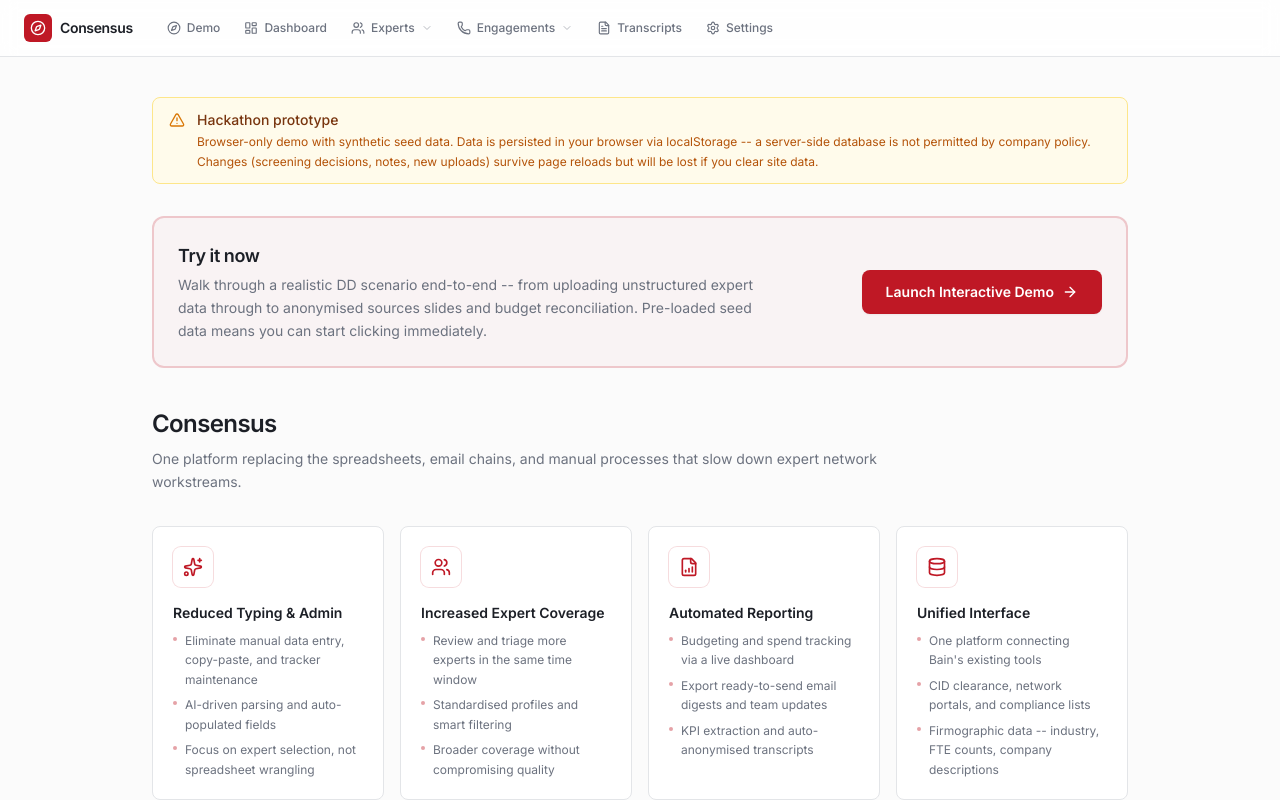
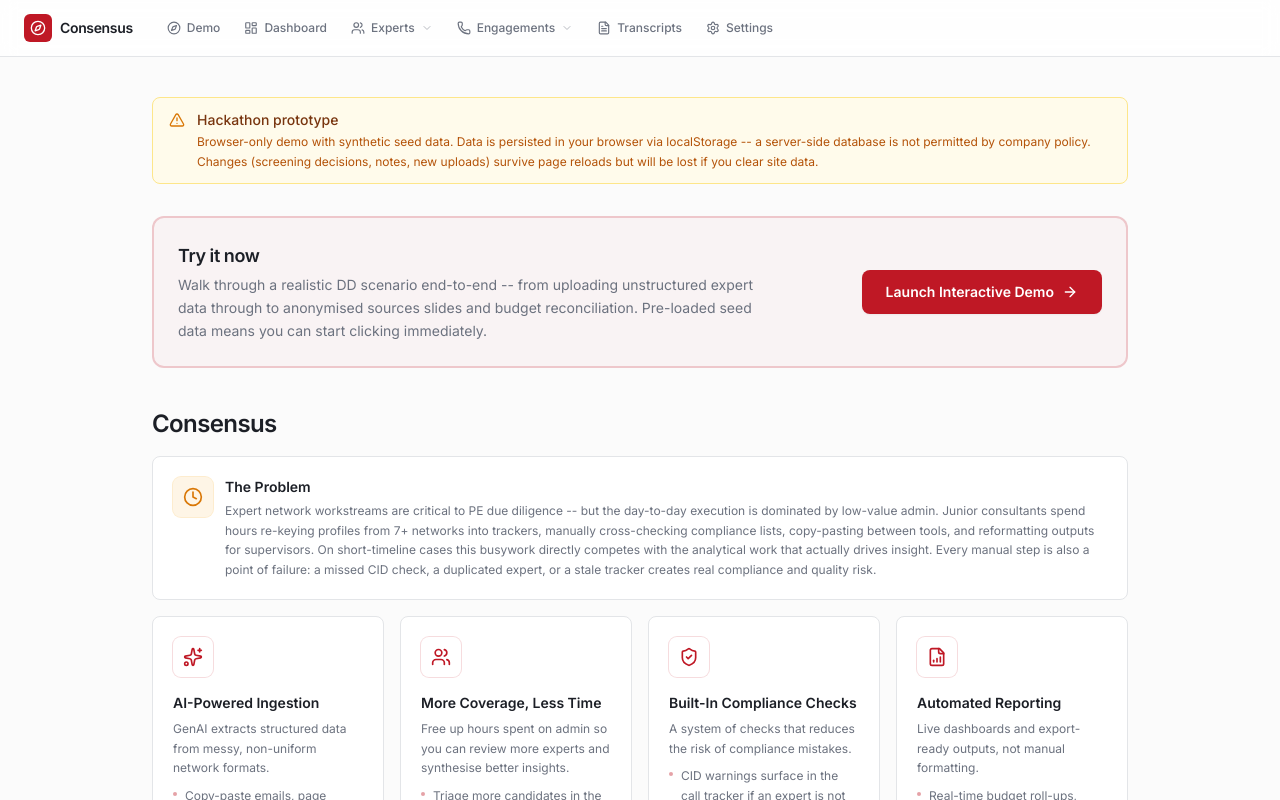
Before and after one commit to jh-hartley/expert_network_tool_mvp, a Next.js app: page / in a window 1280 px wide. Shown: the top 800 px of the page. Built offline with nearby package versions, Linux system fonts and the light colour scheme.

Commit message:
feat: update hero section with problem statement and benefits
Revise hero section to highlight problem and introduce key benefits.

```diff
--- a/app/page.tsx
+++ b/app/page.tsx
@@ -16,6 +16,7 @@ import {
   FileBarChart,
   Search as SearchIcon,
   Database,
+  Clock,
 } from "lucide-react"
 
 /* ------------------------------------------------------------------ */
@@ -255,61 +256,116 @@ export default function OverviewPage() {
         <h1 className="text-2xl font-semibold tracking-tight text-foreground text-balance">
           Consensus
         </h1>
-        <p className="mt-2 max-w-3xl text-sm leading-relaxed text-muted-foreground">
-          One platform replacing the spreadsheets, email chains, and manual
-          processes that slow down expert network workstreams.
-        </p>
 
-        <div className="mt-8 grid gap-4 sm:grid-cols-2 lg:grid-cols-4">
-          {/* 1 -- Reduced Admin */}
+        {/* Problem statement */}
+        <div className="mt-4 rounded-lg border border-border bg-card p-5">
+          <div className="flex items-start gap-3">
+            <div className="flex h-10 w-10 shrink-0 items-center justify-center rounded-lg bg-amber-500/10 ring-1 ring-amber-500/20">
+              <Clock className="h-5 w-5 text-amber-600" />
+            </div>
+            <div>
+              <h2 className="text-sm font-semibold text-foreground">
+                The Problem
+              </h2>
+              <p className="mt-1 text-xs leading-relaxed text-muted-foreground">
+                Expert network workstreams are critical to PE due diligence -- but the
+                day-to-day execution is dominated by low-value admin. Junior consultants
+                spend hours re-keying profiles from 7+ networks into trackers, manually
+                cross-checking compliance lists, copy-pasting between tools, and
+                reformatting outputs for supervisors. On short-timeline cases this
+                busywork directly competes with the analytical work that actually drives
+                insight. Every manual step is also a point of failure: a missed CID check,
+                a duplicated expert, or a stale tracker creates real compliance and
+                quality risk.
+              </p>
+            </div>
+          </div>
+        </div>
+
+        {/* Four benefit boxes */}
+        <div className="mt-4 grid gap-4 sm:grid-cols-2 lg:grid-cols-4">
+          {/* 1 -- AI Ingestion */}
           <div className="group relative overflow-hidden rounded-lg border border-border bg-card p-5 transition-colors hover:border-primary/20 hover:bg-primary/[0.02]">
             <div className="flex h-10 w-10 items-center justify-center rounded-lg bg-primary/8 ring-1 ring-primary/15">
               <Sparkles className="h-5 w-5 text-primary" />
             </div>
             <h3 className="mt-4 text-sm font-semibold text-foreground">
-              Reduced Typing & Admin
+              AI-Powered Ingestion
             </h3>
+            <p className="mt-1.5 text-xs leading-relaxed text-muted-foreground">
+              GenAI extracts structured data from messy, non-uniform network formats.
+            </p>
             <ul className="mt-2 flex flex-col gap-1.5">
               <li className="flex items-start gap-2 text-xs leading-relaxed text-muted-foreground">
                 <span className="mt-1.5 block h-1 w-1 shrink-0 rounded-full bg-primary/40" />
-                Eliminate manual data entry, copy-paste, and tracker maintenance
+                Copy-paste emails, page grabs, or CSVs from any network into the upload portal
               </li>
               <li className="flex items-start gap-2 text-xs leading-relaxed text-muted-foreground">
                 <span className="mt-1.5 block h-1 w-1 shrink-0 rounded-full bg-primary/40" />
-                AI-driven parsing and auto-populated fields
+                All structuring, deduplication, and collation is handled automatically
               </li>
               <li className="flex items-start gap-2 text-xs leading-relaxed text-muted-foreground">
                 <span className="mt-1.5 block h-1 w-1 shrink-0 rounded-full bg-primary/40" />
-                Focus on expert selection, not spreadsheet wrangling
+                Unified schema across 7+ networks -- no more re-keying into trackers
               </li>
             </ul>
           </div>
 
-          {/* 2 -- Increased Coverage */}
+          {/* 2 -- More Coverage, Less Time */}
           <div className="group relative overflow-hidden rounded-lg border border-border bg-card p-5 transition-colors hover:border-primary/20 hover:bg-primary/[0.02]">
             <div className="flex h-10 w-10 items-center justify-center rounded-lg bg-primary/8 ring-1 ring-primary/15">
               <Users className="h-5 w-5 text-primary" />
             </div>
             <h3 className="mt-4 text-sm font-semibold text-foreground">
-              Increased Expert Coverage
+              More Coverage, Less Time
             </h3>
+            <p className="mt-1.5 text-xs leading-relaxed text-muted-foreground">
+              Free up hours spent on admin so you can review more experts and synthesise better insights.
+            </p>
             <ul className="mt-2 flex flex-col gap-1.5">
               <li className="flex items-start gap-2 text-xs leading-relaxed text-muted-foreground">
                 <span className="mt-1.5 block h-1 w-1 shrink-0 rounded-full bg-primary/40" />
-                Review and triage more experts in the same time window
+                Triage more candidates in the same time window
               </li>
               <li className="flex items-start gap-2 text-xs leading-relaxed text-muted-foreground">
                 <span className="mt-1.5 block h-1 w-1 shrink-0 rounded-full bg-primary/40" />
-                Standardised profiles and smart filtering
+                Standardised profiles and smart filtering across all networks
               </li>
               <li className="flex items-start gap-2 text-xs leading-relaxed text-muted-foreground">
                 <span className="mt-1.5 block h-1 w-1 shrink-0 rounded-full bg-primary/40" />
-                Broader coverage without compromising quality
+                Time back goes to profile review and insight synthesis, not data entry
               </li>
             </ul>
           </div>
 
-          {/* 3 -- Automated Outputs */}
+          {/* 3 -- Compliance Safety Net */}
+          <div className="group relative overflow-hidden rounded-lg border border-border bg-card p-5 transition-colors hover:border-primary/20 hover:bg-primary/[0.02]">
+            <div className="flex h-10 w-10 items-center justify-center rounded-lg bg-primary/8 ring-1 ring-primary/15">
+              <ShieldCheck className="h-5 w-5 text-primary" />
+            </div>
+            <h3 className="mt-4 text-sm font-semibold text-foreground">
+              Built-In Compliance Checks
+            </h3>
+            <p className="mt-1.5 text-xs leading-relaxed text-muted-foreground">
+              A system of checks that reduces the risk of compliance mistakes.
+            </p>
+            <ul className="mt-2 flex flex-col gap-1.5">
+              <li className="flex items-start gap-2 text-xs leading-relaxed text-muted-foreground">
+                <span className="mt-1.5 block h-1 w-1 shrink-0 rounded-full bg-primary/40" />
+                CID warnings surface in the call tracker if an expert is not cleared
+              </li>
+              <li className="flex items-start gap-2 text-xs leading-relaxed text-muted-foreground">
+                <span className="mt-1.5 block h-1 w-1 shrink-0 rounded-full bg-primary/40" />
+                Automatic cross-checks against do-not-contact and client advisor lists
+              </li>
+              <li className="flex items-start gap-2 text-xs leading-relaxed text-muted-foreground">
+                <span className="mt-1.5 block h-1 w-1 shrink-0 rounded-full bg-primary/40" />
+                Audit trail for every clearance decision -- nothing lost in email threads
+              </li>
+            </ul>
+          </div>
+
+          {/* 4 -- Automated Outputs */}
           <div className="group relative overflow-hidden rounded-lg border border-border bg-card p-5 transition-colors hover:border-primary/20 hover:bg-primary/[0.02]">
             <div className="flex h-10 w-10 items-center justify-center rounded-lg bg-primary/8 ring-1 ring-primary/15">
               <FileBarChart className="h-5 w-5 text-primary" />
@@ -317,42 +373,21 @@ export default function OverviewPage() {
             <h3 className="mt-4 text-sm font-semibold text-foreground">
               Automated Reporting
             </h3>
+            <p className="mt-1.5 text-xs leading-relaxed text-muted-foreground">
+              Live dashboards and export-ready outputs, not manual formatting.
+            </p>
             <ul className="mt-2 flex flex-col gap-1.5">
               <li className="flex items-start gap-2 text-xs leading-relaxed text-muted-foreground">
                 <span className="mt-1.5 block h-1 w-1 shrink-0 rounded-full bg-primary/40" />
-                Budgeting and spend tracking via a live dashboard
+                Real-time budget roll-ups, spend tracking, and forecast
               </li>
               <li className="flex items-start gap-2 text-xs leading-relaxed text-muted-foreground">
                 <span className="mt-1.5 block h-1 w-1 shrink-0 rounded-full bg-primary/40" />
-                Export ready-to-send email digests and team updates
+                End-of-day summaries and email digests ready to send
               </li>
               <li className="flex items-start gap-2 text-xs leading-relaxed text-muted-foreground">
                 <span className="mt-1.5 block h-1 w-1 shrink-0 rounded-full bg-primary/40" />
-                KPI extraction and auto-anonymised transcripts
-              </li>
-            </ul>
-          </div>
-
-          {/* 4 -- Unified Interface */}
-          <div className="group relative overflow-hidden rounded-lg border border-border bg-card p-5 transition-colors hover:border-primary/20 hover:bg-primary/[0.02]">
-            <div className="flex h-10 w-10 items-center justify-center rounded-lg bg-primary/8 ring-1 ring-primary/15">
-              <Database className="h-5 w-5 text-primary" />
-            </div>
-            <h3 className="mt-4 text-sm font-semibold text-foreground">
-              Unified Interface
-            </h3>
-            <ul className="mt-2 flex flex-col gap-1.5">
-              <li className="flex items-start gap-2 text-xs leading-relaxed text-muted-foreground">
-                <span className="mt-1.5 block h-1 w-1 shrink-0 rounded-full bg-primary/40" />
-                One platform connecting Bain{"'"}s existing tools
-              </li>
-              <li className="flex items-start gap-2 text-xs leading-relaxed text-muted-foreground">
-                <span className="mt-1.5 block h-1 w-1 shrink-0 rounded-full bg-primary/40" />
-                CID clearance, network portals, and compliance lists
-              </li>
-              <li className="flex items-start gap-2 text-xs leading-relaxed text-muted-foreground">
-                <span className="mt-1.5 block h-1 w-1 shrink-0 rounded-full bg-primary/40" />
-                Firmographic data -- industry, FTE counts, company descriptions
+                All tables exportable in formats ready for slides or email
               </li>
             </ul>
           </div>
```
